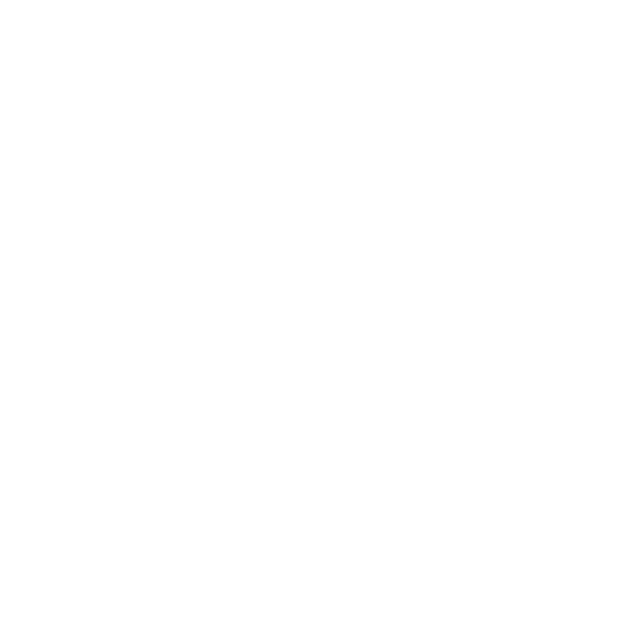
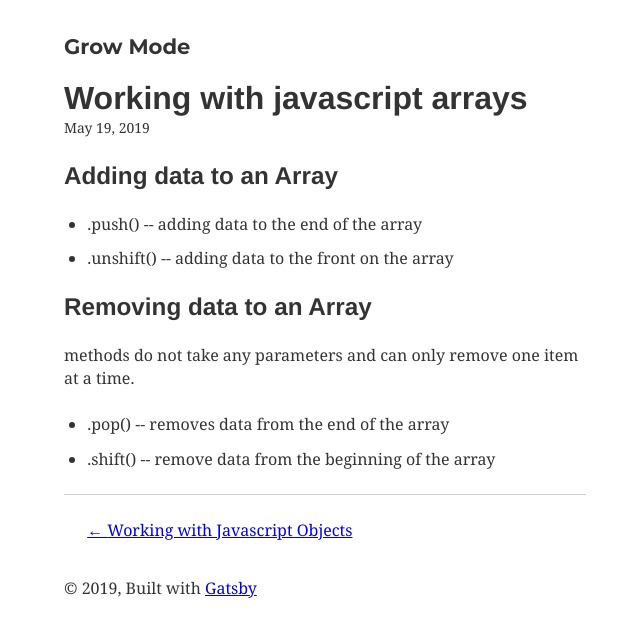
Before and after one commit to matterholt/matterholt.github.io, a Gatsby site: page /basicDataStruct/ in a window 1280 px wide. Before the commit this address had no page. Shown: the whole page, without its empty margins (315-955 px from the left). Built offline with nearby package versions, Linux system fonts and the light colour scheme; Gatsby itself is replaced by a stand-in of ours; some packages are replaced by stand-ins of ours.

Commit message:
update blog and cahnge layout

```diff
--- /dev/null
+++ b/content/blog/basicDataStruct/index.md
@@ -0,0 +1,17 @@
+---
+title: Working with javascript arrays
+date: "2019-05-19"
+description: A list of methods that can be performed on Js Array.
+---
+
+## Adding data to an Array
+
+- .push() -- adding data to the end of the array
+- .unshift() -- adding data to the front on the array
+
+## Removing data to an Array
+
+methods do not take any parameters and can only remove one item at a time.
+
+- .pop() -- removes data from the end of the array
+- .shift() -- remove data from the beginning of the array
--- a/content/blog/javascript_objects/index.md
+++ b/content/blog/javascript_objects/index.md
@@ -3,6 +3,10 @@ title: Working with Javascript Objects
 date: "2019-05-19"
 description: JS object ain't no thing. this post will be a quick overview of how to work with javascript object. Basicity the parse of a json file
 ---
+
+## creating an Object
+
+## 1
 
 ## looking up Objects
 
--- a/src/pages/index.js
+++ b/src/pages/index.js
@@ -20,7 +20,6 @@ class BlogIndex extends React.Component {
           keywords={[`blog`, `gatsby`, `javascript`, `react`]}
         />
         <Bio />
-        <SiteIntro />
 
         {posts.map(({ node }) => {
           const title = node.frontmatter.title || node.fields.slug
@@ -44,6 +43,7 @@ class BlogIndex extends React.Component {
             </div>
           )
         })}
+        <SiteIntro />
       </Layout>
     )
   }
```
